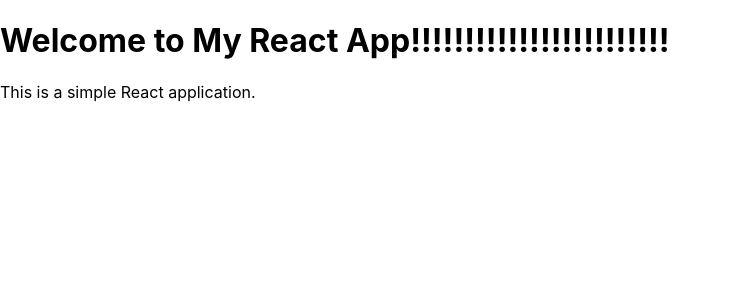
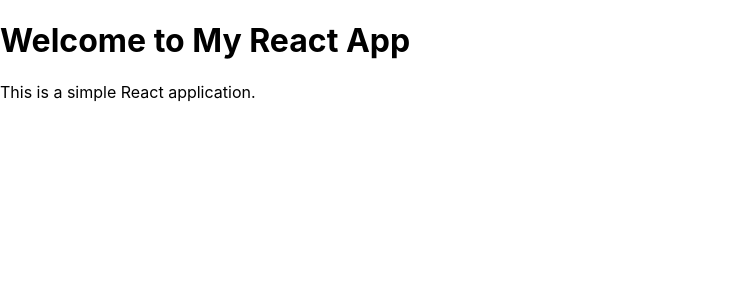
Before and after one commit to Dothat65/mindfulMoments, a React (Create React App) app: page / in a window 1280 px wide. Shown: the top 300 px of the page, without its empty margins (0-730 px from the left). Built offline with nearby package versions, Linux system fonts and the light colour scheme.

Commit message:
Removed ! marks

```diff
--- a/src/App.js
+++ b/src/App.js
@@ -4,7 +4,7 @@ function App() {
   return (
     <div className="App">
       <header className="App-header">
-        <h1>Welcome to My React App!!!!!!!!!!!!!!!!!!!!!!!!</h1>
+        <h1>Welcome to My React App</h1>
       </header>
       <main>
         <p>This is a simple React application.</p>
```
